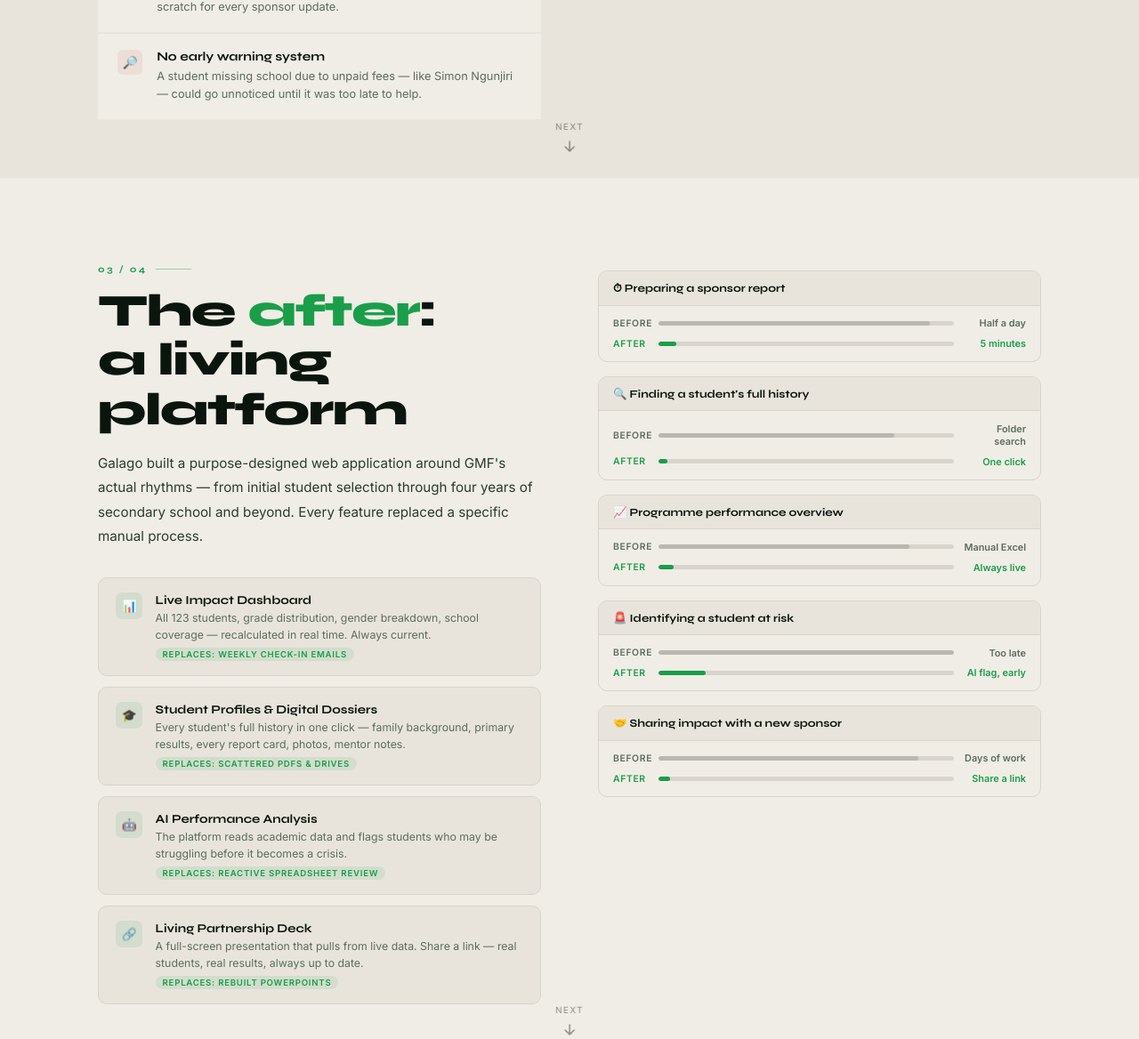
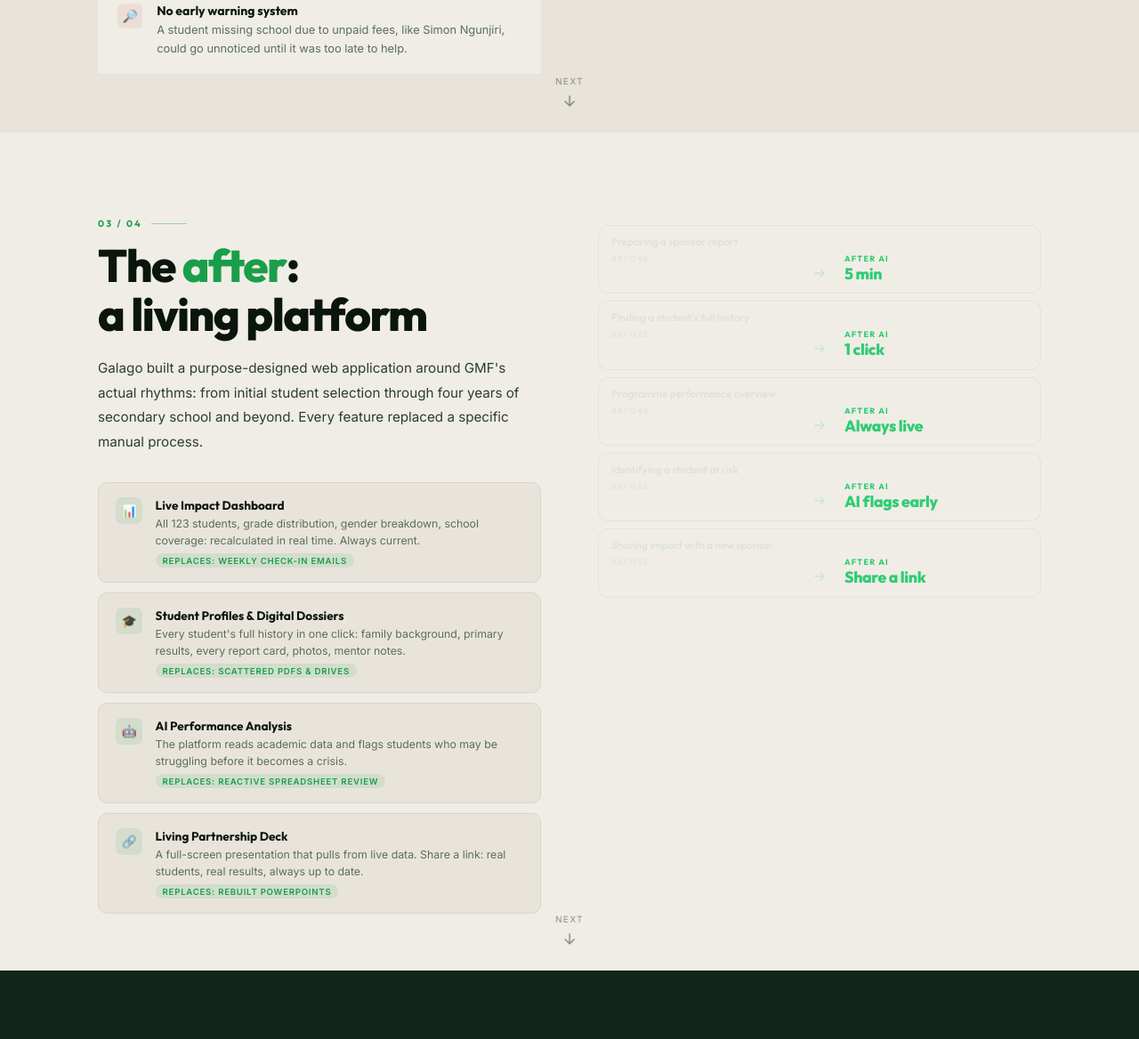
Before and after one commit to mbc-star/galago, a plain HTML site: page gmf-story.html in a window 1280 px wide. Shown: the part 1478-2646 px from the top of the page at 89% size. Drawn offline with Linux system fonts and the light colour scheme.

Commit message:
Fix typo, em dashes, before/after cards

```diff
--- a/gmf-story.html
+++ b/gmf-story.html
@@ -3,10 +3,10 @@
 <head>
   <meta charset="UTF-8" />
   <meta name="viewport" content="width=device-width, initial-scale=1.0" />
-  <title>GMF × Galago — From Paper to Platform</title>
+  <title>GMF × Galago From Paper to Platform</title>
   <link rel="preconnect" href="https://fonts.googleapis.com" />
   <link rel="preconnect" href="https://fonts.gstatic.com" crossorigin />
-  <link href="https://fonts.googleapis.com/css2?family=Syne:wght@400;600;700;800&family=Inter:wght@300;400;500;600&display=swap" rel="stylesheet" />
+  <link href="https://fonts.googleapis.com/css2?family=Outfit:wght@300;400;500;600;700;800&family=Inter:wght@300;400;500;600&display=swap" rel="stylesheet" />
   <style>
     *, *::before, *::after { box-sizing: border-box; margin: 0; padding: 0; }
 
@@ -23,7 +23,7 @@
       --em2:     #2ECC71;
       --red:     #C0392B;
       --amber:   #D4831A;
-      --font-d:  'Syne', sans-serif;
+      --font-d:  'Outfit', sans-serif;
       --font-b:  'Inter', sans-serif;
     }
 
@@ -91,7 +91,7 @@
     .slide-num::after { content: ''; flex: 1; max-width: 40px; height: 1px; }
 
     /* ══════════════════════════════════════════
-       SLIDE 1 — INTRO / CONTEXT
+       SLIDE 1 INTRO / CONTEXT
     ══════════════════════════════════════════ */
     .s1 { background: var(--forest); }
     .s1 .slide-num { color: var(--em2); }
@@ -147,7 +147,7 @@
     .fc-tag { font-size: 0.65rem; font-weight: 500; padding: 0.2rem 0.65rem; border-radius: 100px; border: 1px solid rgba(46,204,113,0.2); color: var(--em2); }
 
     /* ══════════════════════════════════════════
-       SLIDE 2 — THE BEFORE
+       SLIDE 2 THE BEFORE
     ══════════════════════════════════════════ */
     .s2 { background: var(--cream2); }
     .s2 .slide-num { color: var(--red); }
@@ -205,7 +205,7 @@
     .tc-value { font-family: var(--font-d); font-size: 1rem; font-weight: 800; color: var(--red); margin-left: auto; }
 
     /* ══════════════════════════════════════════
-       SLIDE 3 — THE AFTER
+       SLIDE 3 THE AFTER
     ══════════════════════════════════════════ */
     .s3 { background: var(--cream); }
     .s3 .slide-num { color: var(--emerald); }
@@ -232,31 +232,22 @@
     .pcard-content p { font-size: 0.77rem; line-height: 1.55; color: var(--ink3); }
     .pcard-pill { display: inline-block; font-size: 0.6rem; font-weight: 700; letter-spacing: 0.08em; text-transform: uppercase; background: rgba(26,158,74,0.1); color: var(--emerald); padding: 0.14rem 0.5rem; border-radius: 100px; margin-top: 0.3rem; }
 
-    /* right: before/after comparison strips */
-    .ba-strips { display: flex; flex-direction: column; gap: 1rem; padding-top: 0.5rem; }
-
-    .ba-strip {
-      background: var(--cream); border: 1.5px solid var(--cream3); border-radius: 10px; overflow: hidden;
-    }
-    .ba-strip-header {
-      padding: 0.7rem 1rem; background: var(--cream2);
-      font-family: var(--font-d); font-size: 0.78rem; font-weight: 700; color: var(--ink);
-      border-bottom: 1px solid var(--cream3);
-    }
-    .ba-strip-rows { padding: 0.8rem 1rem; display: flex; flex-direction: column; gap: 0.55rem; }
-    .ba-strip-row { display: flex; align-items: center; gap: 0.7rem; }
-    .ba-strip-label { font-size: 0.65rem; font-weight: 600; letter-spacing: 0.06em; text-transform: uppercase; width: 40px; flex-shrink: 0; }
-    .ba-strip-label.b { color: var(--ink3); }
-    .ba-strip-label.a { color: var(--emerald); }
-    .ba-strip-track { flex: 1; height: 5px; background: var(--cream3); border-radius: 100px; overflow: hidden; }
-    .ba-strip-fill { height: 100%; border-radius: 100px; width: 0; transition: width 1.5s cubic-bezier(0.16,1,0.3,1); }
-    .ba-strip-fill.b { background: rgba(10,21,13,0.15); }
-    .ba-strip-fill.a { background: var(--emerald); }
-    .ba-strip-val { font-size: 0.68rem; font-weight: 600; color: var(--ink3); width: 70px; text-align: right; flex-shrink: 0; }
-    .ba-strip-val.highlight { color: var(--emerald); }
+    /* right: before/after cards */
+    .ba-cards { display: flex; flex-direction: column; gap: 8px; padding-top: 0.5rem; }
+    .ba-card { display: grid; grid-template-columns: 1fr 28px 1fr; background: rgba(240,237,230,0.06); border: 1px solid rgba(46,204,113,0.12); border-radius: 12px; overflow: hidden; }
+    .ba-task-label { grid-column: 1 / -1; font-family: var(--font-d); font-size: 0.74rem; font-weight: 500; color: rgba(200,217,200,0.55); padding: 10px 14px 0; }
+    .ba-side { padding: 6px 14px 12px; }
+    .ba-side-label { font-family: var(--font-d); font-size: 0.57rem; font-weight: 700; letter-spacing: 0.14em; text-transform: uppercase; margin-bottom: 2px; }
+    .ba-side.b .ba-side-label { color: rgba(200,217,200,0.35); }
+    .ba-side.a .ba-side-label { color: var(--em2); }
+    .ba-side-value { font-family: var(--font-d); font-size: 1.1rem; font-weight: 800; line-height: 1.1; letter-spacing: -0.02em; }
+    .ba-side.b .ba-side-value { color: rgba(240,237,230,0.5); }
+    .ba-side.a .ba-side-value { color: var(--em2); }
+    .ba-arrow-col { display: flex; align-items: center; justify-content: center; color: rgba(46,204,113,0.2); padding-top: 6px; }
+    .ba-arrow-col svg { width: 14px; height: 14px; }
 
     /* ══════════════════════════════════════════
-       SLIDE 4 — IMPACT + CTA
+       SLIDE 4 IMPACT + CTA
     ══════════════════════════════════════════ */
     .s4 { background: var(--forest); }
     .s4 .slide-num { color: var(--em2); }
@@ -351,7 +342,7 @@
 <div class="progress-bar"><div class="progress-fill" id="progress"></div></div>
 
 <!-- ══════════════════════════════════════════
-     SLIDE 1 — CONTEXT
+     SLIDE 1 CONTEXT
 ══════════════════════════════════════════ -->
 <section class="slide s1" id="slide-0">
   <div class="slide-inner">
@@ -360,7 +351,7 @@
         <div class="slide-num">01 / 04</div>
         <div class="s1-kicker">The Foundation</div>
         <h1 class="s1-title">A decade of impact.<br><em>Built on paper.</em></h1>
-        <p class="s1-body">The Gakundi Memorial Foundation has been identifying Kenya's most talented children from its most vulnerable communities since 2012 — and funding their path through secondary school and beyond. 123 students. 47 schools. 8 counties. The mission was extraordinary. The tools were not.</p>
+        <p class="s1-body">The Gakundi Memorial Foundation has been identifying Kenya's most talented children from its most vulnerable communities since 2012 and funding their path through secondary school and beyond. 123 students. 47 schools. 8 counties. The mission was extraordinary. The tools were not.</p>
         <div class="s1-stats">
           <div class="s1-stat"><div class="s1-stat-n">123</div><div class="s1-stat-l">Active students</div></div>
           <div class="s1-stat"><div class="s1-stat-n">12+</div><div class="s1-stat-l">Years operating</div></div>
@@ -377,7 +368,7 @@
             </div>
           </div>
           <p class="fc-quote">"I want to raise my parents' background and help children who can't afford school."</p>
-          <div class="fc-cite">— Felistar Waithera, GMF student · KCPE 317 · Ranked 3rd in her class</div>
+          <div class="fc-cite">Felistar Waithera, GMF student · KCPE 317 · Ranked 3rd in her class</div>
           <div class="fc-tags">
             <span class="fc-tag">Scholarship foundation</span>
             <span class="fc-tag">Kenya · 8 counties</span>
@@ -395,7 +386,7 @@
 </section>
 
 <!-- ══════════════════════════════════════════
-     SLIDE 2 — THE BEFORE
+     SLIDE 2 THE BEFORE
 ══════════════════════════════════════════ -->
 <section class="slide s2" id="slide-1">
   <div class="slide-inner">
@@ -407,7 +398,7 @@
         <div class="chaos-list">
           <div class="chaos-item">
             <div class="chaos-icon">🗂️</div>
-            <div class="chaos-text"><h4>Files scattered across drives</h4><p>Student dossiers as PDFs across local hard drives and shared folders — no naming convention, no search, no version control.</p></div>
+            <div class="chaos-text"><h4>Files scattered across drives</h4><p>Student dossiers as PDFs across local hard drives and shared folders no naming convention, no search, no version control.</p></div>
           </div>
           <div class="chaos-item">
             <div class="chaos-icon">📊</div>
@@ -419,7 +410,7 @@
           </div>
           <div class="chaos-item">
             <div class="chaos-icon">🔎</div>
-            <div class="chaos-text"><h4>No early warning system</h4><p>A student missing school due to unpaid fees — like Simon Ngunjiri — could go unnoticed until it was too late to help.</p></div>
+            <div class="chaos-text"><h4>No early warning system</h4><p>A student missing school due to unpaid fees, like Simon Ngunjiri, could go unnoticed until it was too late to help.</p></div>
           </div>
         </div>
       </div>
@@ -488,7 +479,7 @@
 </section>
 
 <!-- ══════════════════════════════════════════
-     SLIDE 3 — THE AFTER
+     SLIDE 3 THE AFTER
 ══════════════════════════════════════════ -->
 <section class="slide s3" id="slide-2">
   <div class="slide-inner">
@@ -496,13 +487,13 @@
       <div>
         <div class="slide-num">03 / 04</div>
         <h2 class="s3-title">The <em>after</em>:<br>a living platform</h2>
-        <p class="s3-body">Galago built a purpose-designed web application around GMF's actual rhythms — from initial student selection through four years of secondary school and beyond. Every feature replaced a specific manual process.</p>
+        <p class="s3-body">Galago built a purpose-designed web application around GMF's actual rhythms: from initial student selection through four years of secondary school and beyond. Every feature replaced a specific manual process.</p>
         <div class="platform-cards">
           <div class="pcard">
             <div class="pcard-icon">📊</div>
             <div class="pcard-content">
               <h4>Live Impact Dashboard</h4>
-              <p>All 123 students, grade distribution, gender breakdown, school coverage — recalculated in real time. Always current.</p>
+              <p>All 123 students, grade distribution, gender breakdown, school coverage: recalculated in real time. Always current.</p>
               <span class="pcard-pill">Replaces: weekly check-in emails</span>
             </div>
           </div>
@@ -510,7 +501,7 @@
             <div class="pcard-icon">🎓</div>
             <div class="pcard-content">
               <h4>Student Profiles & Digital Dossiers</h4>
-              <p>Every student's full history in one click — family background, primary results, every report card, photos, mentor notes.</p>
+              <p>Every student's full history in one click: family background, primary results, every report card, photos, mentor notes.</p>
               <span class="pcard-pill">Replaces: scattered PDFs & drives</span>
             </div>
           </div>
@@ -526,7 +517,7 @@
             <div class="pcard-icon">🔗</div>
             <div class="pcard-content">
               <h4>Living Partnership Deck</h4>
-              <p>A full-screen presentation that pulls from live data. Share a link — real students, real results, always up to date.</p>
+              <p>A full-screen presentation that pulls from live data. Share a link: real students, real results, always up to date.</p>
               <span class="pcard-pill">Replaces: rebuilt PowerPoints</span>
             </div>
           </div>
@@ -534,42 +525,43 @@
       </div>
 
       <div>
-        <div class="ba-strips" id="ba-strips">
-          <div class="ba-strip">
-            <div class="ba-strip-header">⏱ Preparing a sponsor report</div>
-            <div class="ba-strip-rows">
-              <div class="ba-strip-row"><span class="ba-strip-label b">Before</span><div class="ba-strip-track"><div class="ba-strip-fill b" data-w="92"></div></div><span class="ba-strip-val">Half a day</span></div>
-              <div class="ba-strip-row"><span class="ba-strip-label a">After</span><div class="ba-strip-track"><div class="ba-strip-fill a" data-w="6"></div></div><span class="ba-strip-val highlight">5 minutes</span></div>
-            </div>
+        <div class="ba-cards">
+
+          <div class="ba-card">
+            <div class="ba-task-label">Preparing a sponsor report</div>
+            <div class="ba-side b"><div class="ba-side-label">Before</div><div class="ba-side-value">½ day</div></div>
+            <div class="ba-arrow-col"><svg viewBox="0 0 14 14" fill="none"><path d="M2 7h10M8 3l4 4-4 4" stroke="currentColor" stroke-width="1.5" stroke-linecap="round" stroke-linejoin="round"/></svg></div>
+            <div class="ba-side a"><div class="ba-side-label">After AI</div><div class="ba-side-value">5 min</div></div>
           </div>
-          <div class="ba-strip">
-            <div class="ba-strip-header">🔍 Finding a student's full history</div>
-            <div class="ba-strip-rows">
-              <div class="ba-strip-row"><span class="ba-strip-label b">Before</span><div class="ba-strip-track"><div class="ba-strip-fill b" data-w="80"></div></div><span class="ba-strip-val">Folder search</span></div>
-              <div class="ba-strip-row"><span class="ba-strip-label a">After</span><div class="ba-strip-track"><div class="ba-strip-fill a" data-w="3"></div></div><span class="ba-strip-val highlight">One click</span></div>
-            </div>
+
+          <div class="ba-card">
+            <div class="ba-task-label">Finding a student's full history</div>
+            <div class="ba-side b"><div class="ba-side-label">Before</div><div class="ba-side-value">Folder search</div></div>
+            <div class="ba-arrow-col"><svg viewBox="0 0 14 14" fill="none"><path d="M2 7h10M8 3l4 4-4 4" stroke="currentColor" stroke-width="1.5" stroke-linecap="round" stroke-linejoin="round"/></svg></div>
+            <div class="ba-side a"><div class="ba-side-label">After AI</div><div class="ba-side-value">1 click</div></div>
           </div>
-          <div class="ba-strip">
-            <div class="ba-strip-header">📈 Programme performance overview</div>
-            <div class="ba-strip-rows">
-              <div class="ba-strip-row"><span class="ba-strip-label b">Before</span><div class="ba-strip-track"><div class="ba-strip-fill b" data-w="85"></div></div><span class="ba-strip-val">Manual Excel</span></div>
-              <div class="ba-strip-row"><span class="ba-strip-label a">After</span><div class="ba-strip-track"><div class="ba-strip-fill a" data-w="5"></div></div><span class="ba-strip-val highlight">Always live</span></div>
-            </div>
+
+          <div class="ba-card">
+            <div class="ba-task-label">Programme performance overview</div>
+            <div class="ba-side b"><div class="ba-side-label">Before</div><div class="ba-side-value">Manual Excel</div></div>
+            <div class="ba-arrow-col"><svg viewBox="0 0 14 14" fill="none"><path d="M2 7h10M8 3l4 4-4 4" stroke="currentColor" stroke-width="1.5" stroke-linecap="round" stroke-linejoin="round"/></svg></div>
+            <div class="ba-side a"><div class="ba-side-label">After AI</div><div class="ba-side-value">Always live</div></div>
           </div>
-          <div class="ba-strip">
-            <div class="ba-strip-header">🚨 Identifying a student at risk</div>
-            <div class="ba-strip-rows">
-              <div class="ba-strip-row"><span class="ba-strip-label b">Before</span><div class="ba-strip-track"><div class="ba-strip-fill b" data-w="100"></div></div><span class="ba-strip-val">Too late</span></div>
-              <div class="ba-strip-row"><span class="ba-strip-label a">After</span><div class="ba-strip-track"><div class="ba-strip-fill a" data-w="16"></div></div><span class="ba-strip-val highlight">AI flag, early</span></div>
-            </div>
+
+          <div class="ba-card">
+            <div class="ba-task-label">Identifying a student at risk</div>
+            <div class="ba-side b"><div class="ba-side-label">Before</div><div class="ba-side-value">Too late</div></div>
+            <div class="ba-arrow-col"><svg viewBox="0 0 14 14" fill="none"><path d="M2 7h10M8 3l4 4-4 4" stroke="currentColor" stroke-width="1.5" stroke-linecap="round" stroke-linejoin="round"/></svg></div>
+            <div class="ba-side a"><div class="ba-side-label">After AI</div><div class="ba-side-value">AI flags early</div></div>
           </div>
-          <div class="ba-strip">
-            <div class="ba-strip-header">🤝 Sharing impact with a new sponsor</div>
-            <div class="ba-strip-rows">
-              <div class="ba-strip-row"><span class="ba-strip-label b">Before</span><div class="ba-strip-track"><div class="ba-strip-fill b" data-w="88"></div></div><span class="ba-strip-val">Days of work</span></div>
-              <div class="ba-strip-row"><span class="ba-strip-label a">After</span><div class="ba-strip-track"><div class="ba-strip-fill a" data-w="4"></div></div><span class="ba-strip-val highlight">Share a link</span></div>
-            </div>
+
+          <div class="ba-card">
+            <div class="ba-task-label">Sharing impact with a new sponsor</div>
+            <div class="ba-side b"><div class="ba-side-label">Before</div><div class="ba-side-value">Days of work</div></div>
+            <div class="ba-arrow-col"><svg viewBox="0 0 14 14" fill="none"><path d="M2 7h10M8 3l4 4-4 4" stroke="currentColor" stroke-width="1.5" stroke-linecap="round" stroke-linejoin="round"/></svg></div>
+            <div class="ba-side a"><div class="ba-side-label">After AI</div><div class="ba-side-value">Share a link</div></div>
           </div>
+
         </div>
       </div>
     </div>
@@ -581,7 +573,7 @@
 </section>
 
 <!-- ══════════════════════════════════════════
-     SLIDE 4 — IMPACT + CTA
+     SLIDE 4 IMPACT + CTA
 ══════════════════════════════════════════ -->
 <section class="slide s4" id="slide-3">
   <div class="slide-inner">
@@ -592,9 +584,9 @@
         <p class="s4-body">Technology at its best is invisible. It quietly handles the work that doesn't need human attention, so that human attention can go where it's irreplaceable.</p>
         <div class="outcome-list">
           <div class="outcome-item"><div class="outcome-dot"></div><div class="outcome-text"><strong>Hours recovered</strong> from administration flow back into visiting students, mentoring candidates, and building sponsor relationships.</div></div>
-          <div class="outcome-item"><div class="outcome-dot"></div><div class="outcome-text"><strong>Patterns invisible on paper</strong> — which schools perform best, which students need support — are now immediately visible and actionable.</div></div>
-          <div class="outcome-item"><div class="outcome-dot"></div><div class="outcome-text"><strong>A professional, living presence</strong> for donors — one that shows real students with real stories and real results, always current.</div></div>
-          <div class="outcome-item"><div class="outcome-dot"></div><div class="outcome-text"><strong>The same platform</strong> can be deployed for other scholarship foundations — shared infrastructure, shared improvement, more students served.</div></div>
+          <div class="outcome-item"><div class="outcome-dot"></div><div class="outcome-text"><strong>Patterns invisible on paper,</strong> like which schools perform best and which students need support, are now immediately visible and actionable.</div></div>
+          <div class="outcome-item"><div class="outcome-dot"></div><div class="outcome-text"><strong>A professional, living presence</strong> for donors: real students with real stories and real results, always current.</div></div>
+          <div class="outcome-item"><div class="outcome-dot"></div><div class="outcome-text"><strong>The same platform</strong> can be deployed for other scholarship foundations shared infrastructure, shared improvement, more students served.</div></div>
         </div>
       </div>
 
@@ -603,12 +595,12 @@
           <div class="ig-cell"><div class="ig-num">–95%</div><div class="ig-label">Time to prepare a sponsor report</div></div>
           <div class="ig-cell"><div class="ig-num">1 click</div><div class="ig-label">To access any student's full history</div></div>
           <div class="ig-cell"><div class="ig-num">Early</div><div class="ig-label">AI flags students at risk before crisis</div></div>
-          <div class="ig-cell"><div class="ig-num">Always</div><div class="ig-label">Live dashboard — no manual refresh needed</div></div>
+          <div class="ig-cell"><div class="ig-num">Always</div><div class="ig-label">Live dashboard, no manual refresh needed</div></div>
         </div>
 
         <div style="background:rgba(46,204,113,0.06);border:1px solid rgba(46,204,113,0.12);border-radius:10px;padding:1.3rem;">
-          <p style="font-family:var(--font-d);font-style:italic;font-size:0.9rem;line-height:1.65;color:rgba(240,237,230,0.75);margin-bottom:0.7rem;">"GMF didn't just pay my fees — they changed the way I see myself."</p>
-          <div style="font-size:0.68rem;color:var(--em2);font-weight:600;letter-spacing:0.1em;text-transform:uppercase;">— GMF student, Form 4 graduate 2024</div>
+          <p style="font-family:var(--font-d);font-style:italic;font-size:0.9rem;line-height:1.65;color:rgba(240,237,230,0.75);margin-bottom:0.7rem;">"GMF didn't just pay my fees. They changed the way I see myself."</p>
+          <div style="font-size:0.68rem;color:var(--em2);font-weight:600;letter-spacing:0.1em;text-transform:uppercase;">GMF student, Form 4 graduate 2024</div>
         </div>
       </div>
 
@@ -642,9 +634,6 @@
       current = idx;
       dots.forEach((d, i) => d.classList.toggle('active', i === idx));
       prog.style.width = ((idx + 1) / slides.length * 100) + '%';
-
-      // animate bars when slide 3 appears
-      if (idx === 2) animateBars();
     });
   }, { threshold: 0.5 });
 
@@ -655,16 +644,6 @@
     if (e.key === 'ArrowDown' || e.key === 'ArrowRight') goTo(current + 1);
     if (e.key === 'ArrowUp'   || e.key === 'ArrowLeft')  goTo(current - 1);
   });
-
-  // bar animations
-  let barsAnimated = false;
-  function animateBars() {
-    if (barsAnimated) return;
-    barsAnimated = true;
-    document.querySelectorAll('.ba-strip-fill[data-w]').forEach((bar, i) => {
-      setTimeout(() => { bar.style.width = bar.dataset.w + '%'; }, 100 + i * 55);
-    });
-  }
 </script>
 </body>
 </html>
```
